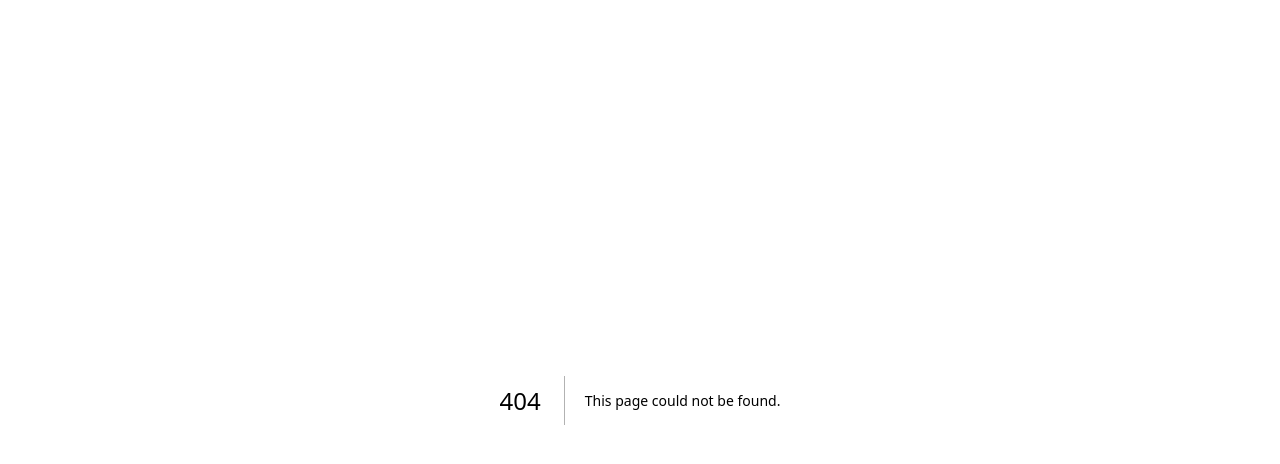
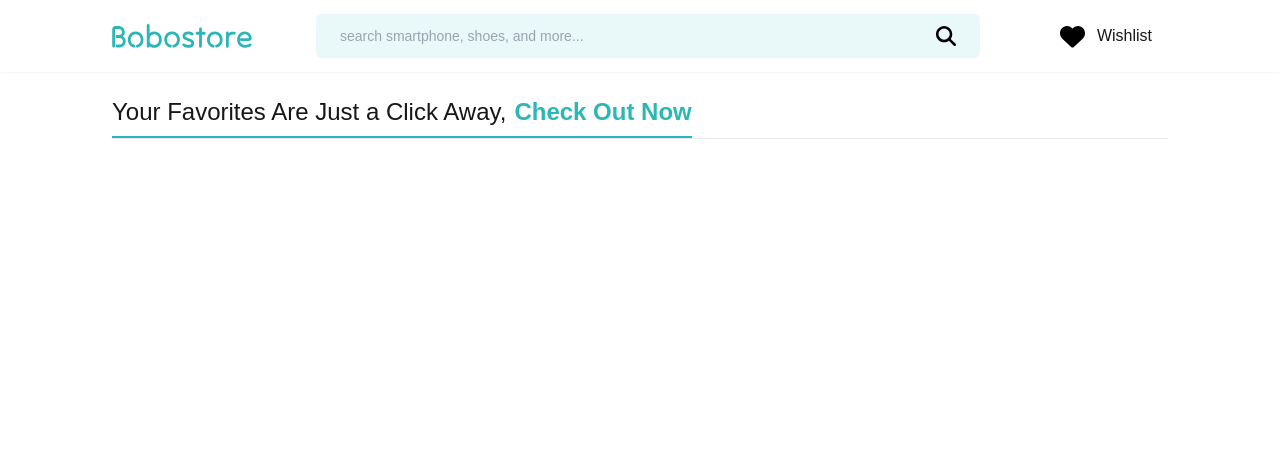
Before and after one commit to aynunnissa/bbb-commerce, a Next.js app: page /wishlist in a window 1280 px wide. Before the commit this address had no page. Shown: the top 464 px of the page. Built offline with nearby package versions, Linux system fonts and the light colour scheme; a web font is replaced by a local one.

Commit message:
feat: add wishlist page

```diff
--- a/components/Layout/Header/index.tsx
+++ b/components/Layout/Header/index.tsx
@@ -8,7 +8,6 @@ import useWishList from "@/store/use-wishlist-store";
 
 const Header = () => {
   const { items } = useWishList();
-  console.log(items)
 
   return(
     <div className="fixed z-20 inset-0 h-fit lg:h-[72px] py-2 bg-white shadow-sm">
@@ -29,7 +28,7 @@ const Header = () => {
           </div>
         </div>
         <div>
-          <Link href="" className="hover:underline decoration-primary-50">
+          <Link href="/wishlist" className="hover:underline decoration-primary-50">
             <div className="mx-1 md:mx-4 flex items-center gap-3">
               <div className="relative">
                 <Image src={WishListIcon} alt="wishlist icon" width={25} height={25} />
--- /dev/null
+++ b/features/wishlist/index.tsx
@@ -0,0 +1,33 @@
+import ProductCard from "@/components/product/ProductCard";
+import SectionTitle from "@/components/shared/SectionTitle";
+import useWishList from "@/store/use-wishlist-store";
+
+interface IProps {
+  highlightText: string,
+  normalText: string
+}
+
+const WishListItems = ({ highlightText, normalText }: IProps) => {
+  const { items } = useWishList();
+
+  return(
+    <section className="py-6 px-4 sm:px-8 md:px-16 lg:px-28">
+      <SectionTitle normalText={normalText} highlightText={highlightText} />
+      <div className="my-8">
+        <div className="flex flex-wrap gap-y-8 -mx-2">
+          {items.map(product => (
+            <div key={product.title} className="w-1/2 md:w-1/3 xl:w-1/5">
+              <div className="h-full px-1 sm:px-2">
+                <ProductCard
+                  {...product}
+                />
+              </div>
+            </div>
+          ))}
+        </div>
+      </div>
+    </section>
+  );
+}
+
+export default WishListItems;
--- /dev/null
+++ b/pages/wishlist/index.tsx
@@ -0,0 +1,12 @@
+import Layout from "@/components/Layout";
+import WishListItems from "@/features/wishlist";
+
+export default function WishListPage() {
+  return (
+    <Layout>
+      <main>
+        <WishListItems normalText="Your Favorites Are Just a Click Away," highlightText="Check Out Now" />
+      </main>
+    </Layout>
+  );
+}
```
